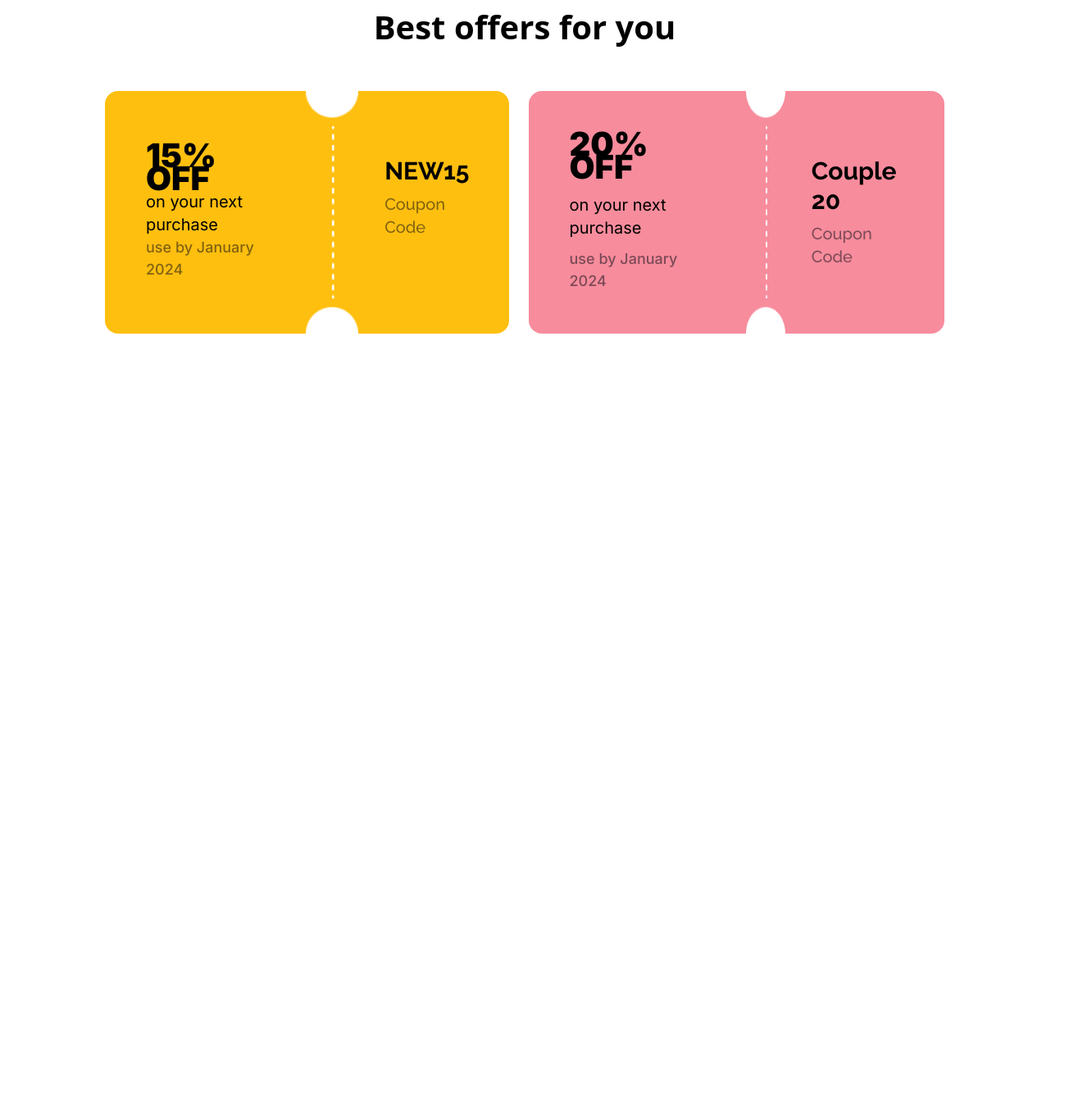
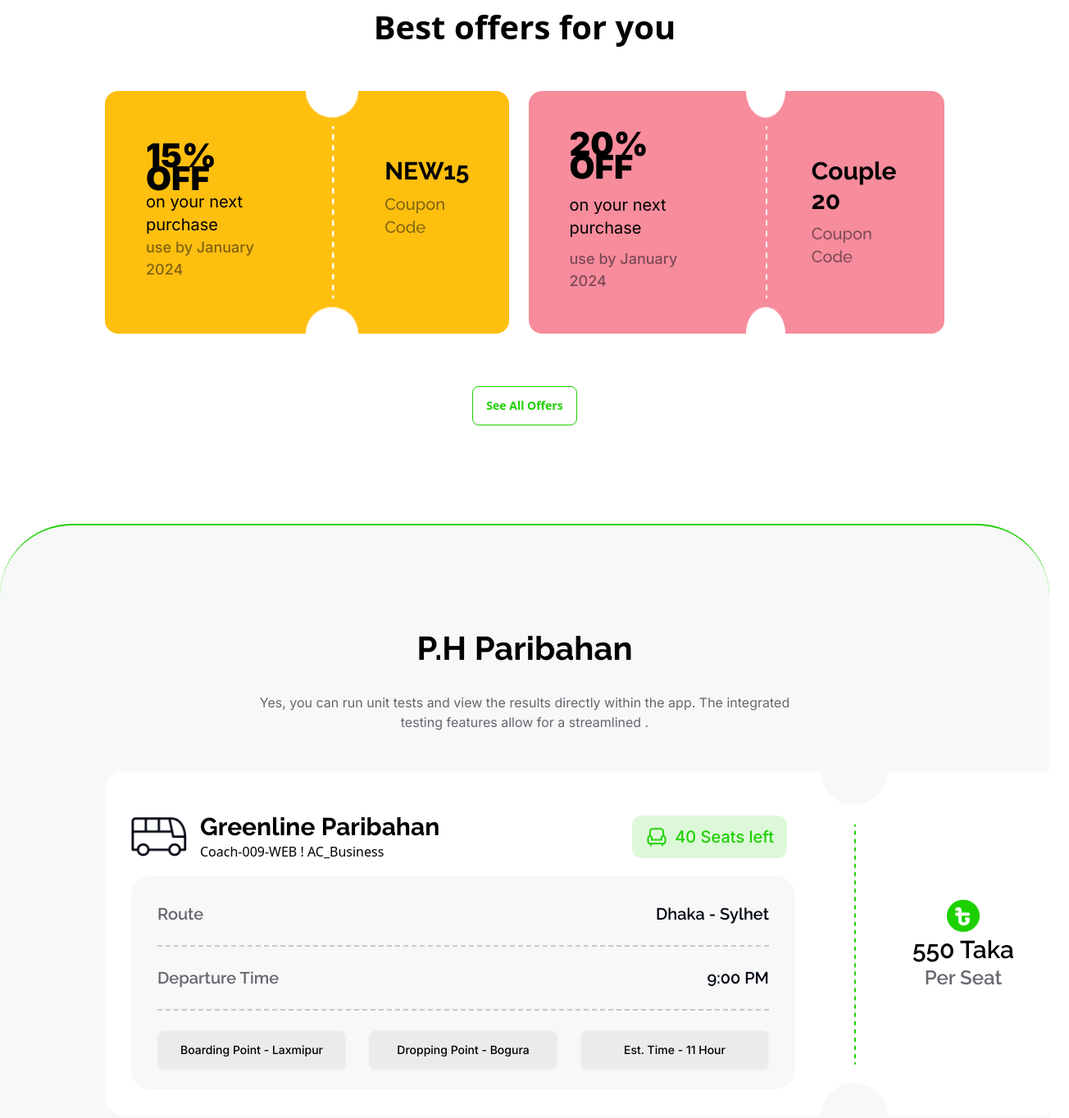
Before and after one commit to Nazrulofficeial/E-transport-Ticket-BD, a plain HTML site: page index.html in a window 1280 px wide. Shown: the part 823-2187 px from the top of the page at 82% size, 1304 px wide, since content can reach past the window. Before the commit the page ends 1278 px from the top, so only its background shows below. Drawn offline with nearby package versions, Linux system fonts and the light colour scheme.

Commit message:
Bus Info Updated

```diff
--- a/index.html
+++ b/index.html
@@ -30,9 +30,11 @@
       * {
         color: black;
       }
+
       .font-inter {
         font-family: "Inter", sans-serif;
       }
+
       .font-raleway {
         font-family: "Raleway", sans-serif;
       }
@@ -52,7 +54,9 @@
       };
     </script>
   </head>
+
   <body>
+    <!-- Header Part -->
     <header>
       <nav class="mx-32 my-10">
         <div class="navbar bg-base-100">
@@ -98,11 +102,12 @@
             </ul>
           </div>
           <div class="navbar-end">
-            <div class=""></div>
             <button
               class="btn bg-[#1DD1001A] font-raleway text-xl px-8 text-primary-color border-[#1DD10066] font-bold"
             >
+              <a href="#main" class="flex gap-[10px]">
                 Bus<img class="" src="images/tabler-icon-bus.svg" alt="" />
+              </a>
             </button>
           </div>
         </div>
@@ -161,7 +166,7 @@
             <div
               class="px-8 py-9 bg-white rounded-3xl flex border-b-[#1DD100] border-solid border-[3px] border-t-0 border-x-0 gap-4"
             >
-              <img src="images/people.png" alt="" />
+              <img src="images/stoppage.png" alt="" />
               <div class="">
                 <h1 class="text-4xl font-bold">80K+</h1>
                 <p class="font-Inter text-[rgba(3, 7, 18, 0.60)]">
@@ -181,13 +186,17 @@
             <div class="px-[50px] font-inter flex flex-col justify-center">
               <h2 class="card-title text-[40px] font-black">15% OFF</h2>
               <h5 class="text-xl">on your next purchase</h5>
-                <p class="text-[18px] text-[#03071280] font-medium">use by January 2024</p>
+              <p class="text-[18px] text-[#03071280] font-medium">
+                use by January 2024
+              </p>
             </div>
 
             <!-- Divider IMG -->
-              <img src="images/cupon-devider.png" alt="">
+            <img src="images/cupon-devider.png" alt="" />
 
-              <div class="card-body  flex flex-col justify-center items-center py-20 font-raleway pr-12">
+            <div
+              class="card-body flex flex-col justify-center items-center py-20 font-raleway pr-12"
+            >
               <h2 class="card-title text-3xl font-bold">NEW15</h2>
               <p class="text-xl font-medium text-[#03071280]">Coupon Code</p>
             </div>
@@ -197,20 +206,110 @@
             <div class="px-[50px] font-inter flex flex-col justify-center">
               <h2 class="card-title text-[40px] font-black">20% OFF</h2>
               <h5 class="text-xl mt-[18px] mb-[10px]">on your next purchase</h5>
-                <p class="text-[18px] text-[#03071280] font-medium">use by January 2024</p>
+              <p class="text-[18px] text-[#03071280] font-medium">
+                use by January 2024
+              </p>
             </div>
 
             <!-- Divider IMG -->
-              <img src="images/cupon-devider.png" alt="">
+            <img src="images/cupon-devider.png" alt="" />
 
-              <div class="card-body  flex flex-col justify-center items-center py-20 font-raleway pr-12">
+            <div
+              class="card-body flex flex-col justify-center items-center py-20 font-raleway pr-12"
+            >
               <h2 class="card-title text-3xl font-bold">Couple 20</h2>
               <p class="text-xl font-medium text-[#03071280]">Coupon Code</p>
             </div>
           </div>
         </div>
+
+        <div class="flex justify-center mt-16">
+          <button
+            class="btn bg-white hover:bg-primary-color hover:text-white hover:border-primary-color border-primary-color text-primary-color"
+          >
+            See All Offers
+          </button>
+        </div>
+      </section>
+      <!-- E-ticket main option -->
+      <section
+        id="main"
+        class="mt-[120px] px-32 pt-[120px] pb-12 bg-[#F7F8F8] border-t-2 border-primary-color rounded-t-[88px]"
+      >
+        <!-- Main section heading -->
+        <div class="flex flex-col items-center font-raleway text-center gap-6 mb-12">
+          <h1 class="text-[40px] font-bold">P.H Paribahan</h1>
+          <p class="text-[#03071299] font-inter">
+            Yes, you can run unit tests and view the results directly within the
+            app. The integrated <br />
+            testing features allow for a streamlined .
+          </p>
+        </div>
+        <!-- Ticket Information -->
+        <div class="w-[1170px] h-[420px] bg-white rounded-3xl">
+          <div class="flex justify-between">
+            <!-- Info Side -->
+            <div class="p-8">
+              <!-- Info Header -->
+              <div class="flex items-center justify-between w-[800px] h-24">
+                <!-- Logo text -->
+                <div class="flex items-center gap-4">
+                  <img class="w-[68px] h-12" src="images/bus-logo.png" alt="" />
+                  <div class="">
+                    <h1 class="text-3xl font-raleway font-bold">
+                      Greenline Paribahan
+                    </h1>
+                    <p>Coach-009-WEB ! AC_Business</p>
+                  </div>
+                </div>
+                <!-- Availability -->
+                <div
+                  class="bg-[#1DD10026] rounded-xl flex items-center gap-2 justify-center px-4 py-3"
+                >
+                  <img class="w-7 h-7" src="images/seat-green.png" alt="" />
+                  <h3 class="text-primary-color font-inter text-xl font-medium">
+                    <span
+                      class="text-primary-color font-inter text-xl font-medium"
+                      >40</span
+                    >
+                    Seats left
+                  </h3>
+                </div>
+              </div>
+              <!-- Info Body -->
+              <div class="w-[810px] h-[260px] bg-[#F7F8F8] rounded-3xl p-8">
+                <div class="flex justify-between items-center border-b-[#03071233] border-b-2 border-dashed pb-6">
+                  <h2 class="text-xl font-semibold font-raleway text-[#03071299]">Route</h2>
+                  <h2 class="text-xl font-semibold font-raleway text-[#030712]">Dhaka - Sylhet</h2>
+                </div>
+                <div class="flex justify-between items-center border-b-[#03071233] border-b-2 border-dashed pb-6 pt-6">
+                  <h2 class="text-xl font-semibold font-raleway text-[#03071299]">Departure Time</h2>
+                  <h2 class="text-xl font-semibold font-raleway text-[#030712]">9:00 PM</h2>
+                </div>
+                <div class="flex justify-between items-center border-b-[#03071233] pt-6">
+                  <button class="btn font-inter text-sm font-medium w-[230px] bg-[#03070C0D] text-black">Boarding Point - Laxmipur</button>
+                  <button class="btn font-inter text-sm font-medium w-[230px] bg-[#03070C0D] text-black">Dropping Point - Bogura</button>
+                  <button class="btn font-inter text-sm font-medium w-[230px] bg-[#03070C0D] text-black">Est. Time - 11 Hour</button>
+                </div>
+              </div>
+            </div>
+            <!-- Divider IMG -->
+            <img src="images/info-devider.png" alt="" />
+
+            <!-- Price Side -->
+            <div class="px-7 my-auto pr-16 text-center">
+              <img class="w-12 h-12 mx-auto" src="images/fare.png" alt="" />
+              <div class="w-[130px] font-raleway">
+                <h1 class="text-3xl font-semibold">550 Taka</h1>
+                <p class="text-2xl text-[#03071299] font-semibold">Per Seat</p>
+              </div>
+            </div>
+          </div>
+        </div>
       </section>
     </main>
-    <footer></footer>
+    <footer>
+
+    </footer>
   </body>
 </html>
```
Also changed, not shown: images/tabler-icon-bus.svg (deleted). Lines whose indentation alone changed are shown as unchanged.
